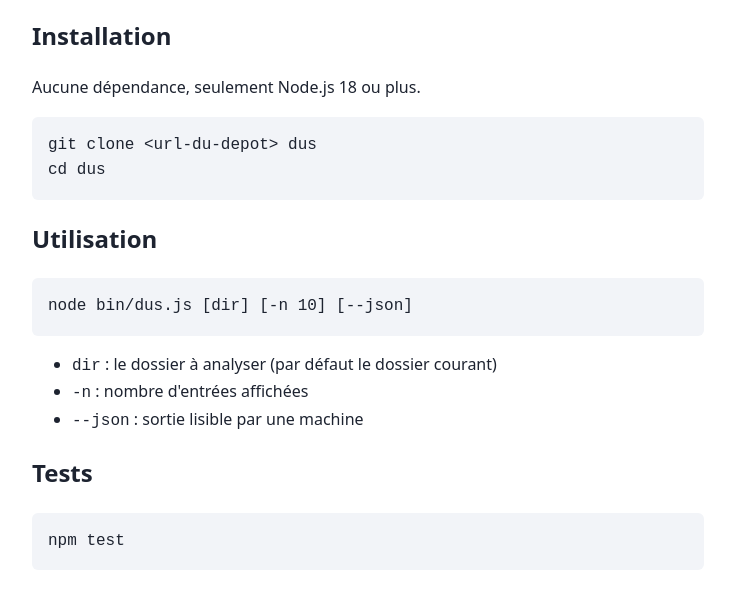
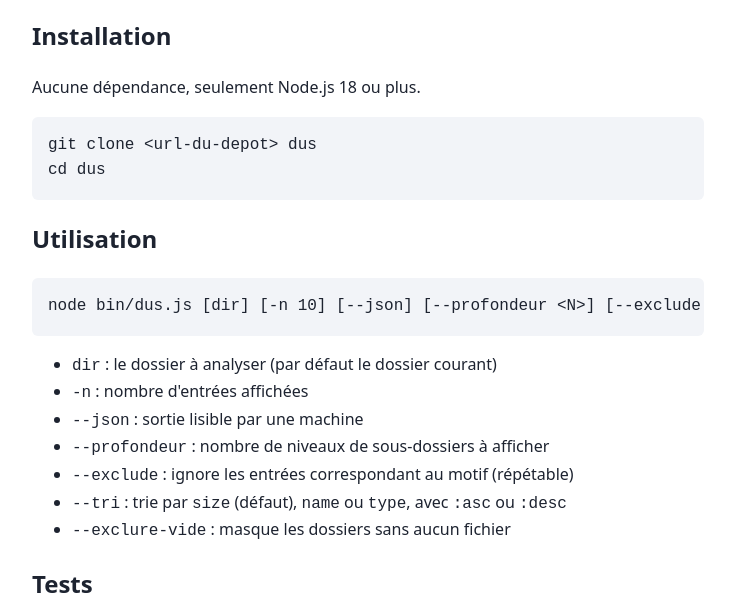
Before and after one commit to LeNigloNarvalo/chat-builds-it, a website: page site/index.html in a window 1280 px wide. Shown: the part 163-778 px from the top of the page, without its empty margins (272-1007 px from the left). Drawn offline with Linux system fonts and the light colour scheme.

Commit message:
feat: un site du sujet que claude choisie avec
un site du sujet que claude choisie avec ce qui veut dessu

Vote du chat : 0/0
Idée de : GabinDeLyon

J'ai choisi comme sujet le site vitrine de `dus` lui-même : `site/index.html` documente maintenant toutes les options (`--profondeur`, `--exclude`, `--tri`, `--exclure-vide`), et j'ai ajouté un test q

```diff
--- a/site/index.html
+++ b/site/index.html
@@ -31,11 +31,15 @@
 cd dus</code></pre>
 
   <h2>Utilisation</h2>
-  <pre><code>node bin/dus.js [dir] [-n 10] [--json]</code></pre>
+  <pre><code>node bin/dus.js [dir] [-n 10] [--json] [--profondeur &lt;N&gt;] [--exclude &lt;glob&gt;]... [--tri size|name|type[:asc|:desc]] [--exclure-vide]</code></pre>
   <ul>
     <li><code>dir</code> : le dossier à analyser (par défaut le dossier courant)</li>
     <li><code>-n</code> : nombre d'entrées affichées</li>
     <li><code>--json</code> : sortie lisible par une machine</li>
+    <li><code>--profondeur</code> : nombre de niveaux de sous-dossiers à afficher</li>
+    <li><code>--exclude</code> : ignore les entrées correspondant au motif (répétable)</li>
+    <li><code>--tri</code> : trie par <code>size</code> (défaut), <code>name</code> ou <code>type</code>, avec <code>:asc</code> ou <code>:desc</code></li>
+    <li><code>--exclure-vide</code> : masque les dossiers sans aucun fichier</li>
   </ul>
 
   <h2>Tests</h2>
```
Also changed, not shown: test/dus.test.js (+7 -0 lines).
